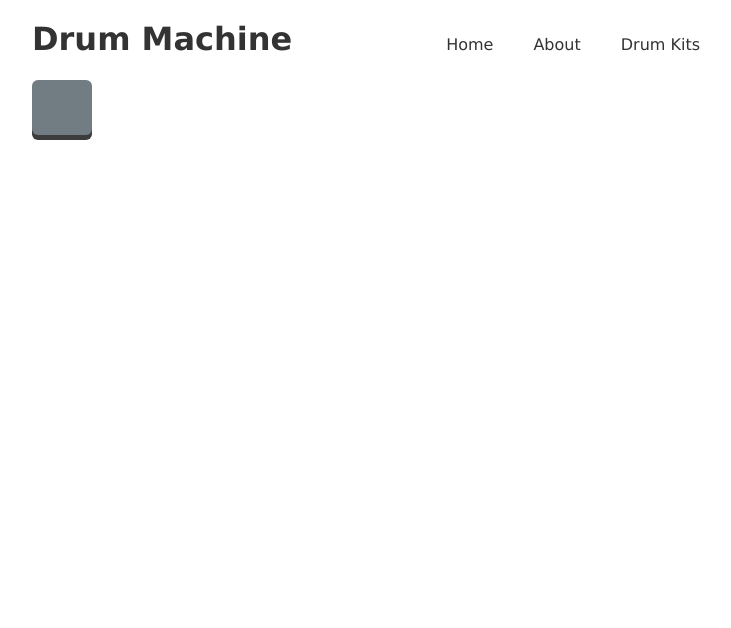
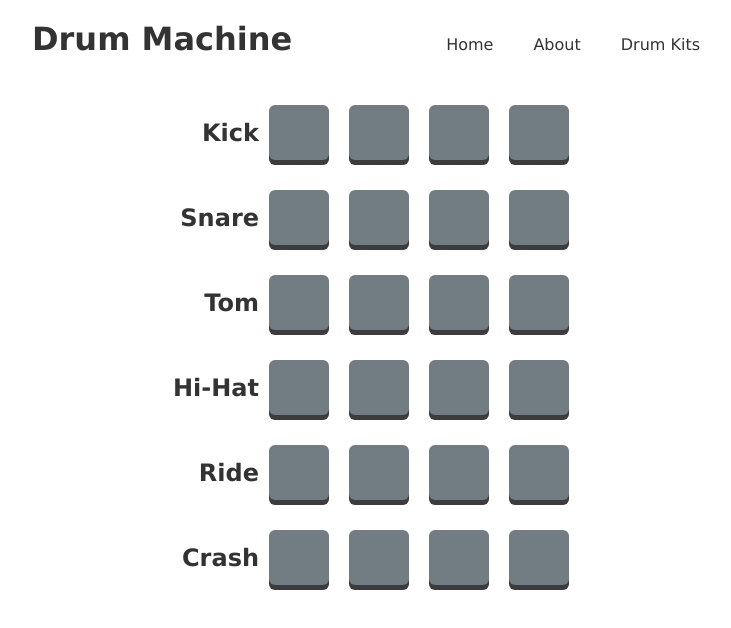
Before and after one commit to Pololops/Drum-Machine, a Next.js app: page / in a window 1280 px wide. Shown: the top 628 px of the page, without its empty margins (264-995 px from the left). Built offline with nearby package versions, Linux system fonts and the light colour scheme.

Commit message:
FEATURE - add Sequencer with button, audio and fake data

```diff
--- a/components/Button/Button.module.css
+++ b/components/Button/Button.module.css
@@ -4,6 +4,7 @@
   width: 60px;
   height: 55px;
   border: none;
+  margin: 15px 10px;
   border-radius: 6px;
   cursor: pointer;
 }
--- a/components/Button/Button.tsx
+++ b/components/Button/Button.tsx
@@ -1,12 +1,24 @@
+import {useMemo, useState} from 'react';
 import styles from './Button.module.css';
 
 type PropsButton = {
-  isActive?: boolean;
+  onClick: () => void;
 };
 
-export const Button = ({ isActive }: PropsButton) => {
-  const stylesButton =
-    `${styles.button} ${isActive ? styles.on : styles.off}`;
+const Button = ({onClick}: PropsButton) => {
+  const [isActive, setIsActive] = useState(false);
 
-  return <button className={stylesButton}></button>;
-}
+  const stylesButton = `${styles.button} ${isActive ? styles.on : styles.off}`;
+
+  return (
+    <button
+      className={stylesButton}
+      onClick={() => {
+        onClick();
+        setIsActive((prevState) => !prevState);
+      }}
+    />
+  );
+};
+
+export default Button;
--- /dev/null
+++ b/components/Instrument/Instrument.module.css
@@ -0,0 +1,6 @@
+.instrument {
+  display: flex;
+  flex-flow: row nowrap;
+  justify-content: flex-end;
+  align-items: center;
+}
--- /dev/null
+++ b/components/Instrument/Instrument.tsx
@@ -0,0 +1,27 @@
+import styles from './Instrument.module.css';
+import Button from '../Button/Button';
+
+type InstrumentProps = {
+  title: string;
+  soundUrl: string;
+  ticks: number;
+};
+
+const Instrument = ({title, soundUrl, ticks}: InstrumentProps) => {
+  const handleClick = () => {
+    const audio = new Audio(soundUrl);
+    audio.play();
+  };
+
+  return (
+    <div className={styles.instrument}>
+      <h2>{title}</h2>
+      <audio src={soundUrl} preload="auto" />
+      {Array.from({length: ticks}).map((_, index) => (
+        <Button key={title + index} onClick={handleClick} />
+      ))}
+    </div>
+  );
+};
+
+export default Instrument;
--- a/components/Layout/Layout.tsx
+++ b/components/Layout/Layout.tsx
@@ -1,4 +1,4 @@
-import Navbar from '../Navbar/Navbar';
+import {Navbar} from '../';
 
 type LayoutProps = {
   children: React.ReactNode;
--- /dev/null
+++ b/components/Loading/Loading.tsx
@@ -0,0 +1,5 @@
+const Loading = () => {
+  return <span>...loading...</span>;
+};
+
+export default Loading;
--- /dev/null
+++ b/components/index.ts
@@ -0,0 +1,8 @@
+import Layout from './Layout/Layout';
+import Navbar from './Navbar/Navbar';
+import Loading from './Loading/Loading';
+
+import Instrument from './Instrument/Instrument';
+import Button from './Button/Button';
+
+export { Button, Instrument, Loading, Layout, Navbar };
--- a/pages/_document.tsx
+++ b/pages/_document.tsx
@@ -1,5 +1,4 @@
 import {Html, Head, Main, NextScript} from 'next/document';
-import Menu from '@/components/Navbar/Navbar';
 
 export default function Document() {
   return (
--- a/pages/index.tsx
+++ b/pages/index.tsx
@@ -1,8 +1,26 @@
 import Head from 'next/head';
-import styles from '@/styles/Home.module.css';
-import {Button} from '@/components/Button/Button';
+import styles from '@/styles/sequencer.module.css';
+import {Suspense, useEffect, useState} from 'react';
+import {Instrument} from '@/components';
+
+type Instrument = {
+  title: string;
+  soundUrl: string;
+};
 
 export default function Home() {
+  const [instruments, setInstruments] = useState<Instrument[] | []>([]);
+  const [ticks, setTicks] = useState(4);
+
+  useEffect(() => {
+    const fetchInstruments = async () => {
+      const response = await fetch('/data/instruments.json');
+      const data = await response.json();
+      setInstruments(data);
+    };
+    fetchInstruments();
+  }, []);
+
   return (
     <>
       <Head>
@@ -12,7 +30,18 @@ export default function Home() {
         <link rel="icon" href="/favicon.ico" />
       </Head>
 
-      <Button />
+      <div className={styles.sequencer}>
+        <Suspense fallback={<h2>...loading...</h2>}>
+          {instruments.map(({title, soundUrl}) => (
+            <Instrument
+              key={title}
+              title={title}
+              soundUrl={soundUrl}
+              ticks={ticks}
+            />
+          ))}
+        </Suspense>
+      </div>
     </>
   );
 }
--- /dev/null
+++ b/public/data/instruments.json
@@ -0,0 +1,26 @@
+[
+  {
+    "title": "Kick",
+    "sound": "/sounds/kick.wav"
+  },
+  {
+    "title": "Snare",
+    "sound": "/sounds/snare.wav"
+  },
+  {
+    "title": "Tom",
+    "sound": "/sounds/tom.wav"
+  },
+  {
+    "title": "Hi-Hat",
+    "sound": "/sounds/hihat.wav"
+  },
+  {
+    "title": "Ride",
+    "sound": "/sounds/ride.wav"
+  },
+  {
+    "title": "Crash",
+    "sound": "/sounds/crash.wav"
+  }
+]
--- /dev/null
+++ b/styles/sequencer.module.css
@@ -0,0 +1,5 @@
+.sequencer {
+  width: fit-content;
+  margin-inline: auto;
+  padding: 10px 20px;
+}
```
Also changed, not shown: styles/Home.module.css (added).
